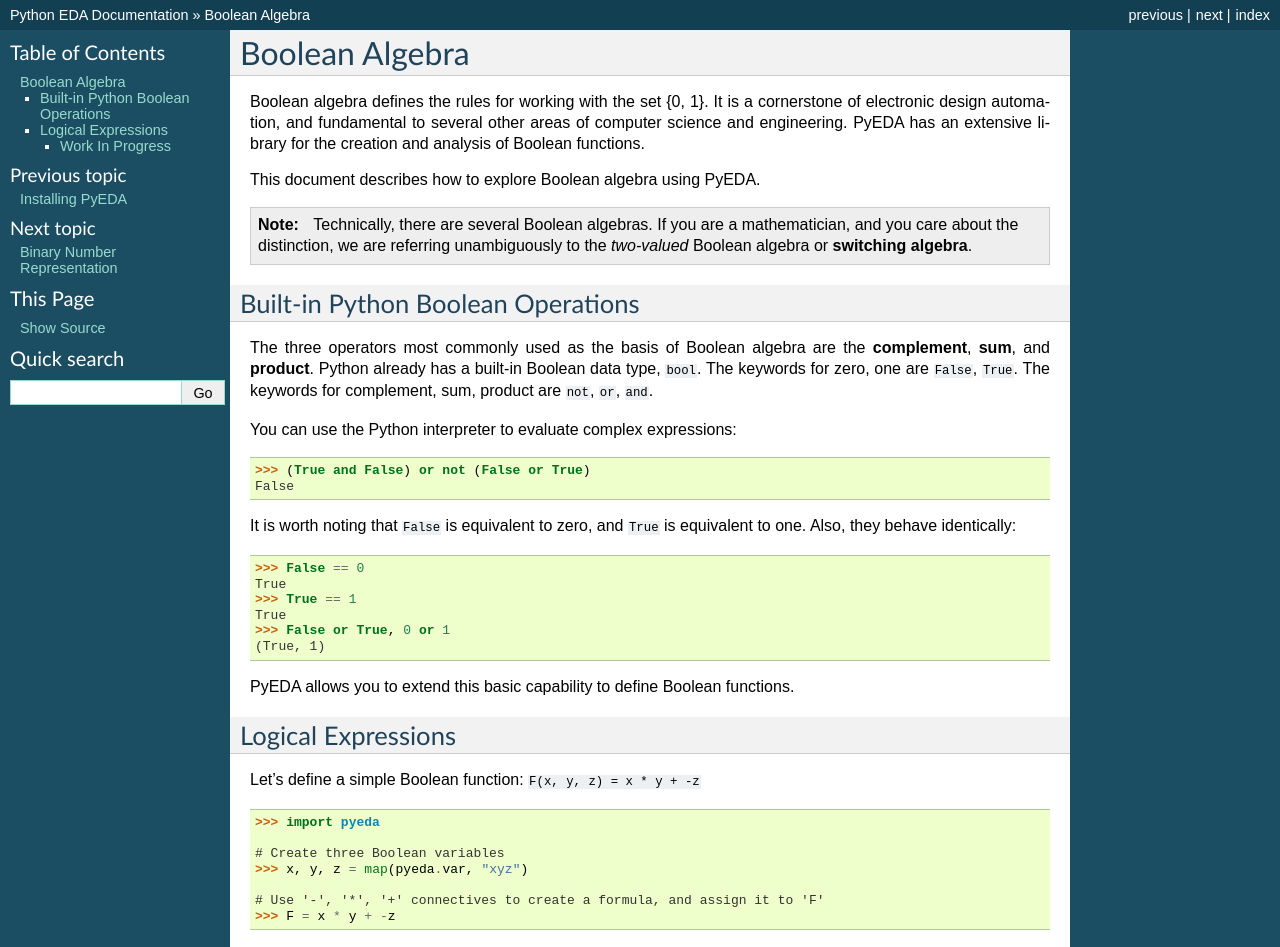
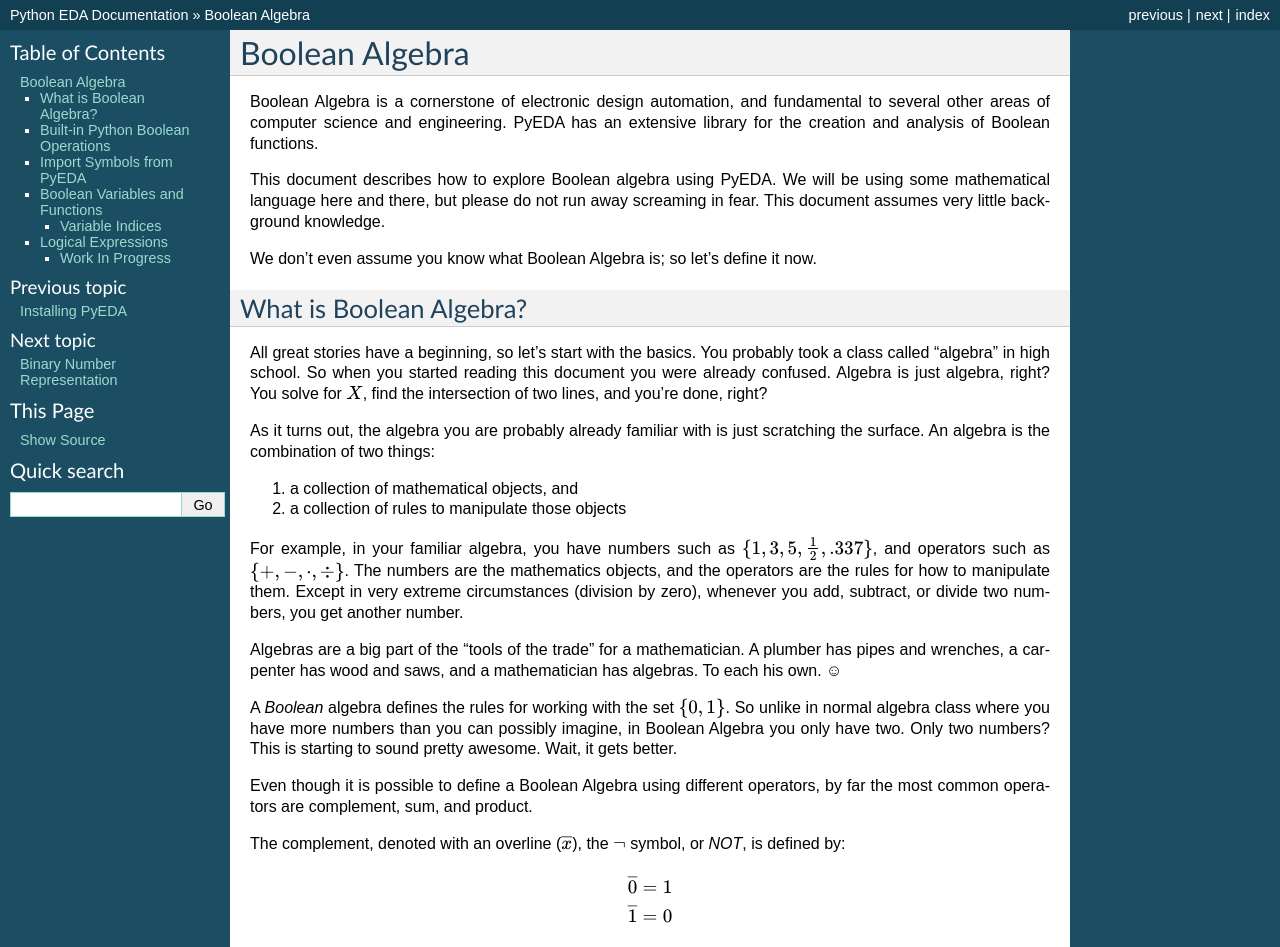
Before and after one commit to cjdrake/pyeda, a Sphinx documentation site: the page built from doc/source/boolalg.rst, in a window 1280 px wide and 1400 px high. Shown: the top 947 px of the window. Built offline with Sphinx 7.4.7, drawn with Linux system fonts in a browser that asks for light colours; some of the changed text lies outside the part shown.

Commit message:
Update Boolean Algebra docs

```diff
--- a/doc/source/boolalg.rst
+++ b/doc/source/boolalg.rst
@@ -1,57 +1,245 @@
 .. boolalg.rst
+
+.. |smiley| unicode:: 0x263A
 
 *******************
   Boolean Algebra
 *******************
 
-Boolean algebra defines the rules for working with the set {0, 1}. It is a
-cornerstone of electronic design automation, and fundamental to several other
-areas of computer science and engineering. PyEDA has an extensive library for
-the creation and analysis of Boolean functions.
+Boolean Algebra is a cornerstone of electronic design automation,
+and fundamental to several other areas of computer science and engineering.
+PyEDA has an extensive library for the creation and analysis of Boolean
+functions.
 
 This document describes how to explore Boolean algebra using PyEDA.
+We will be using some mathematical language here and there,
+but please do not run away screaming in fear.
+This document assumes very little background knowledge.
 
-.. NOTE::
-   Technically, there are several Boolean algebras. If you are a mathematician,
-   and you care about the distinction, we are referring unambiguously to the
-   *two-valued* Boolean algebra or **switching algebra**.
+We don't even assume you know what Boolean Algebra is;
+so let's define it now.
+
+What is Boolean Algebra?
+========================
+
+All great stories have a beginning, so let's start with the basics.
+You probably took a class called "algebra" in high school.
+So when you started reading this document you were already confused.
+Algebra is just algebra, right?
+You solve for :math:`X`, find the intersection of two lines,
+and you're done, right?
+
+As it turns out,
+the algebra you are probably already familiar with is just scratching the
+surface.
+An algebra is the combination of two things:
+
+1. a collection of mathematical objects, and
+2. a collection of rules to manipulate those objects
+
+For example, in your familiar algebra, you have numbers such as
+:math:`\{1, 3, 5, \frac{1}{2}, .337\}`, and operators such as
+:math:`\{+, -, \cdot, \div\}`.
+The numbers are the mathematics objects,
+and the operators are the rules for how to manipulate them.
+Except in very extreme circumstances (division by zero),
+whenever you add, subtract, or divide two numbers, you get another number.
+
+Algebras are a big part of the "tools of the trade" for a mathematician.
+A plumber has pipes and wrenches, a carpenter has wood and saws,
+and a mathematician has algebras.
+To each his own. |smiley|
+
+A *Boolean* algebra defines the rules for working with the set :math:`\{0, 1\}`.
+So unlike in normal algebra class where you have more numbers than you can
+possibly imagine, in Boolean Algebra you only have two.
+Only two numbers? This is starting to sound pretty awesome.
+Wait, it gets better.
+
+Even though it is possible to define a Boolean Algebra using different
+operators,
+by far the most common operators are complement, sum, and product.
+
+The complement, denoted with an overline (:math:`\overline{x}`),
+the :math:`\neg` symbol, or *NOT*, is defined by:
+
+.. math::
+
+   \overline{0} = 1
+
+   \overline{1} = 0
+
+The sum (or disjunction), denoted with the :math:`+` symbol,
+:math:`\vee` symbol, or *OR*,
+is defined by:
+
+.. math::
+
+   0 + 0 = 0
+
+   0 + 1 = 1
+
+   1 + 0 = 1
+
+   1 + 1 = 1
+
+The product (or conjunction), denoted with the :math:`\cdot` symbol,
+:math:`\wedge`, or *AND*,
+is defined by:
+
+.. math::
+
+   0 \cdot 0 = 0
+
+   0 \cdot 1 = 0
+
+   1 \cdot 0 = 0
+
+   1 \cdot 1 = 1
+
+So you are telling me that in Boolean algebra there are only two numbers you
+need to know about, and three operators?
+And people get paid to do this?
+
+For basic manipulations involving constant values,
+the Python interpreter has all the built-in functionality we need.
 
 Built-in Python Boolean Operations
 ==================================
 
-The three operators most commonly used as the basis of Boolean algebra are the
-**complement**, **sum**, and **product**. Python already has a built-in Boolean
-data type, ``bool``. The keywords for zero, one are ``False``, ``True``. The keywords
-for complement, sum, product are ``not``, ``or``, ``and``.
+Python has a built-in Boolean data type, ``bool``.
+You can think of the ``False`` keyword as an alias for the number zero,
+and the ``True`` keyword as an alias for the number one.
+
+::
+
+   >>> int(False)
+   0
+   >>> int(True)
+   1
+   >>> bool(0)
+   False
+   >>> bool(1)
+   True
+
+The keywords for complement, sum, and product are ``not``, ``or``, ``and``.
+
+::
+
+   >>> not True
+   False
+
+   >>> True or False
+   True
+
+   >>> True and False
+   False
 
 You can use the Python interpreter to evaluate complex expressions::
 
    >>> (True and False) or not (False or True)
    False
 
-It is worth noting that ``False`` is equivalent to zero, and ``True`` is
-equivalent to one. Also, they behave identically::
+Import Symbols from PyEDA
+=========================
 
-   >>> False == 0
+All examples in this document require that you execute the following statement
+in your interpreter::
+
+   >>> from pyeda import *
+
+This is generally frowned upon for Python programming,
+but *extremely* convenient for interactive use.
+If you want to see all the symbols you import with this statement,
+look into ``pyeda/__init__.py``.
+
+Boolean Variables and Functions
+===============================
+
+Okay, so we already know what Boolean Algebra is,
+and Python can do everything we need already, right?
+
+Just like in your algebra class,
+things start to get interesting when we introduce a few *variables*.
+
+A Boolean variable is a numerical quantity that may assume any value in the
+set :math:`B = \{0, 1\}`.
+
+Let's create a few Boolean variables using the ``var`` method:
+
+::
+
+   >>> a, b = map(var, 'ab')
+   >>> a.name
+   a
+   >>> b.name
+   b
+
+By default, all variables go into a global namespace.
+Also, variables are singletons.
+That is, only one variable is allowed to exist per name.
+Verify this fact with the following::
+
+   >>> a = var('a')
+   >>> b = var('a')
+   >>> id(a) == id(b)
    True
-   >>> True == 1
-   True
-   >>> False or True, 0 or 1
-   (True, 1)
 
-PyEDA allows you to extend this basic capability to define Boolean functions.
+.. warning::
+   We recommend that you never do something crazy like assigning ``a`` and
+   ``b`` to the same variable instance.
+
+If you want to create namespaces for your variables,
+use the ``namespace`` parameter::
+
+   >>> eggs = var('eggs', namespace='spam')
+   >>> str(eggs)
+   spam.eggs
+
+Variable Indices
+----------------
+
+Sometimes, a variable is part of a related group of variables.
+For example, let's say you flip a coin four times.
+Instead of using ``a`` to represent the first flip,
+``b`` for the second flip, and so on,
+we can use a single variable name with an index.
+Let the first flip be ``x[0]``
+(because in programming we always start with index zero),
+second flip ``x[1]``, etc.
+
+::
+
+   >>> x0 = var('x', indices=(0, ))
+   >>> x1 = var('x', indices=(1, ))
+   >>> x2 = var('x', indices=(2, ))
+   >>> x3 = var('x', indices=(3, ))
+   >>> (x0, x1, x2, x3)
+   (x[0], x[1], x[2], x[3])
+
+As it turns out, we can actually do a lot better with the ``bitvec`` function::
+
+   >>> x = bitvec('x', 4)
+   >>> x[0]
+   x[0]
+   >>> x[1:3]
+   [x[1], x[2]]
+   >>> x
+   [x[0], x[1], x[2], x[3]]
+
+This function is actually much more powerful than this.
+It can deftly produce multi-dimensional arrays of variables with few keystrokes,
+but we will save the details of that for the section of bit vectors.
 
 Logical Expressions
 ===================
 
-Let's define a simple Boolean function: ``F(x, y, z) = x * y + -z``
+Let's define a simple Boolean function: :math:`F(x, y, z) = x * y + -z`
 
 ::
 
-   >>> import pyeda
-
    # Create three Boolean variables
-   >>> x, y, z = map(pyeda.var, "xyz")
+   >>> x, y, z = map(var, 'xyz')
 
    # Use '-', '*', '+' connectives to create a formula, and assign it to 'F'
    >>> F = x * y + -z
```
